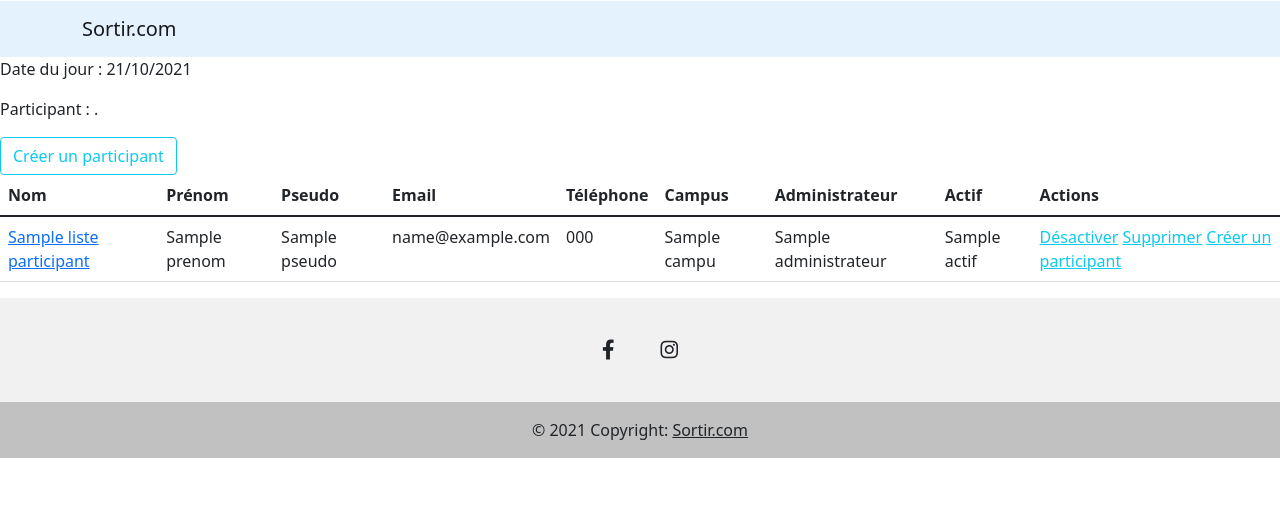
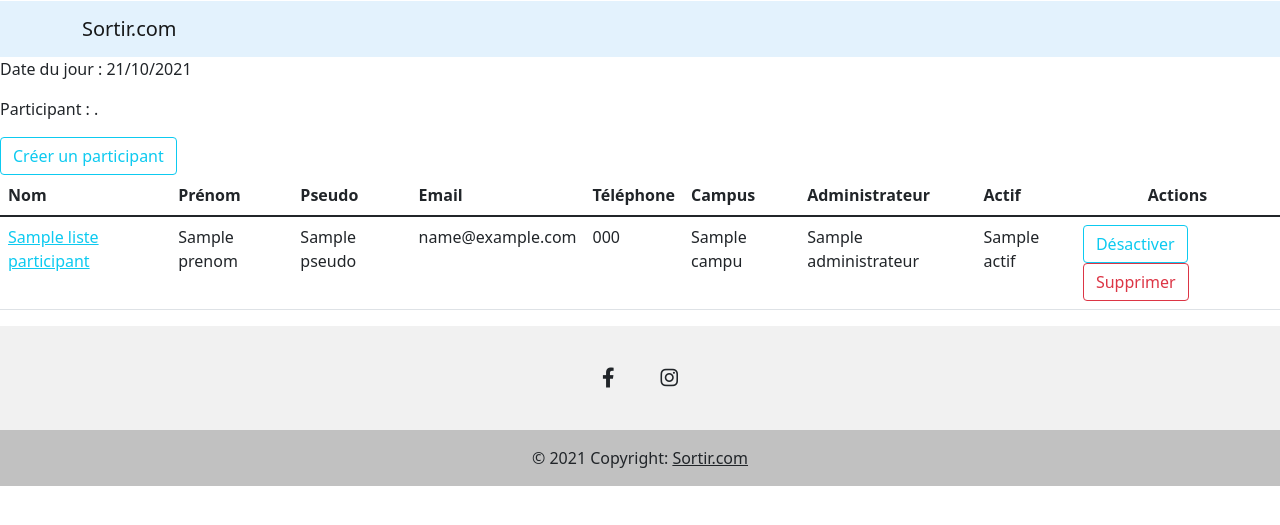
Before and after one commit to helenefablet/sortir, a Symfony app: template templates/participant/listeParticipants.html.twig in a window 1280 px wide. Shown: the part 231-756 px from the top of the page. Run offline with Twig, Linux system fonts and the light colour scheme; the template is opened without the code that fills it: most values are stand-ins (such as "Sample title", 1, 10 or a date in 2020); some libraries are stand-ins or nearby versions.

Commit message:
VersionVendrediMatin

```diff
--- a/src/Controller/AccueilController.php
+++ b/src/Controller/AccueilController.php
@@ -19,7 +19,6 @@ class AccueilController extends AbstractController
     public function index(Request $request,SortieRepository $sortieRepository,CampusRepository $campusRepository, Service $service): Response
     {
         $campus = $campusRepository->findAll();
-
         $sorties = $sortieRepository->findAll();
         $service->changeEtatSortieAuto();
 
--- a/src/DataFixtures/AppFixtures.php
+++ b/src/DataFixtures/AppFixtures.php
@@ -2,6 +2,7 @@
 
 namespace App\DataFixtures;
 
+use App\Entity\Participant;
 use Doctrine\Bundle\FixturesBundle\Fixture;
 use Doctrine\Persistence\ObjectManager;
 
@@ -9,8 +10,8 @@ class AppFixtures extends Fixture
 {
     public function load(ObjectManager $manager)
     {
-        // $product = new Product();
-        // $manager->persist($product);
+        $listeParticipants = new Participant();
+
 
         $manager->flush();
     }
--- a/templates/lieu/index.html.twig
+++ b/templates/lieu/index.html.twig
@@ -5,7 +5,6 @@
 {% block body %}
     <h1>Lieux</h1>
 
-    <a href="{{ path('lieu_new') }}">Ajouter un lieu</a>
 
     <table class="table">
         <thead>
--- a/templates/participant/listeParticipants.html.twig
+++ b/templates/participant/listeParticipants.html.twig
@@ -23,14 +23,14 @@
                 <th scope="col">Campus</th>
                 <th scope="col">Administrateur</th>
                 <th scope="col">Actif</th>
-                <th scope="col">Actions</th>
+                <th scope="col" class="text-center">Actions</th>
             </tr>
             </thead>
 
             <tbody>
             {% for participant in listeParticipants %}
             <tr>
-                <td><a href="{{ path('participant_afficherProfil', {id: participant.id})}}">{{ participant.nom }}</a></td>
+                <td><a href="{{ path('participant_afficherProfil', {id: participant.id})}}" class="text-info">{{ participant.nom }}</a></td>
                 <td>{{ participant.prenom }}</td>
                 <td>{{ participant.pseudo }}</td>
                 <td>{{ participant.email }}</td>
@@ -40,9 +40,8 @@
                 <td>{{ participant.actif }}</td>
 
                 <td>
-                    <a href="{{ path('participant_listeParticipants', {'id': participant.id}) }}" class="text-info">Désactiver</a>
-                    <a href="{{ path('participant_delete', {'id': participant.id}) }}" class="text-info">Supprimer</a>
-                    <a href="{{ path('app_register') }}" class="text-info">Créer un participant</a><br>
+                    <a href="{{ path('participant_listeParticipants', {'id': participant.id}) }}" class="btn btn-outline-info">Désactiver</a>
+                    <a href="{{ path('participant_delete', {'id': participant.id}) }}" class="btn btn-outline-danger">Supprimer</a>
                 </td>
                 {% endfor %}
             </tr>
--- a/templates/participant/modifierProfil.html.twig
+++ b/templates/participant/modifierProfil.html.twig
@@ -3,6 +3,7 @@
 {% block title %}Modifier Profil{% endblock %}
 
 {% block body %}
+
     <h1>Mon profil</h1>
 
     {{ form_start(formulaire) }}
--- a/templates/security/login.html.twig
+++ b/templates/security/login.html.twig
@@ -34,8 +34,6 @@
         </div>
 
 
-
-
     <button class="btn btn-outline-info" type="submit">
         Connexion
     </button>
```
Also changed, not shown: templates/accueil/index.html.twig (+7 -8 lines), templates/participant/modifierMotDePasse.html.twig (+9 -1 lines), templates/sortie/new.html.twig (+9 -2 lines), public/img/bouton_plus.png, 1 other file.
